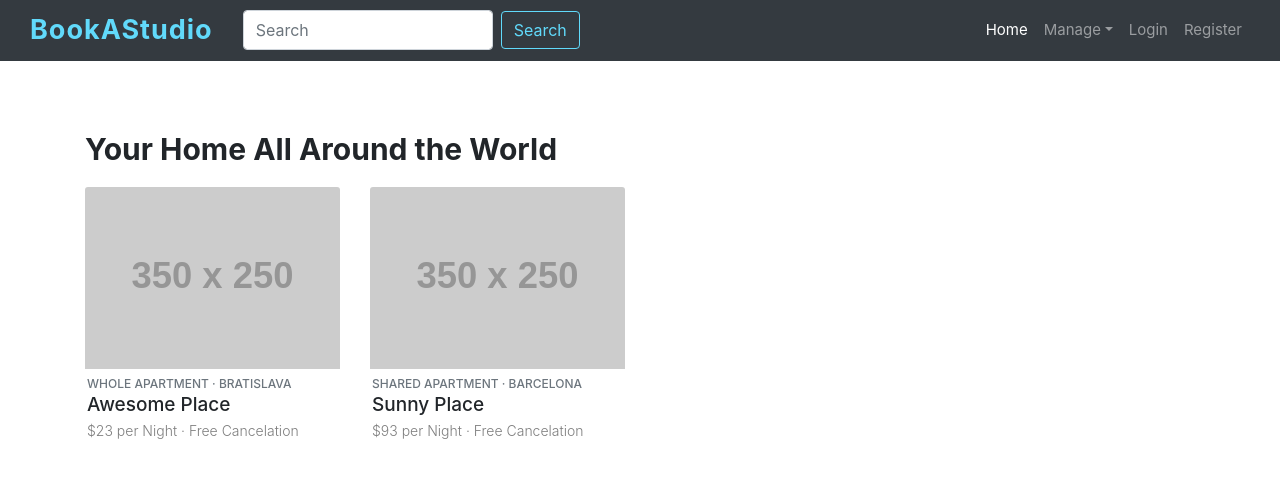
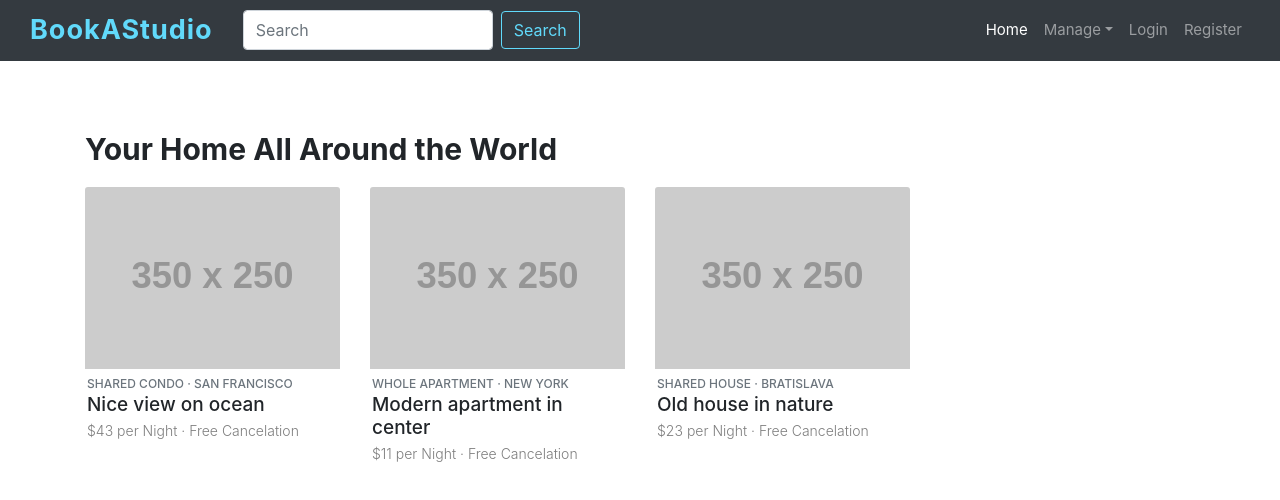
Before and after one commit to eminshamshoian/studio-booking, a React (Create React App) app: page / in a window 1280 px wide. Shown: the top 500 px of the page. Built offline with nearby package versions, Linux system fonts and the light colour scheme.

Commit message:
created rental card component & used it in rentalhome

```diff
--- /dev/null
+++ b/src/components/Rental/RentalCard.js
@@ -0,0 +1,25 @@
+import React from 'react';
+
+const RentalCard = ({ rental }) => {
+    return (
+        <div className='card bwm-card'>
+            <img
+                className='card-img-top'
+                src={rental.image}
+                alt={rental.title}
+            />
+            <div className='card-body'>
+                <h6 className='card-subtitle mb-0 text-muted'>
+                    {rental.shared ? 'Shared' : 'Whole'} {rental.category}{' '}
+                    &#183; {rental.city}
+                </h6>
+                <h5 className='card-title big-font'>{rental.title}</h5>
+                <p className='card-text'>
+                    ${rental.dailyPrice} per Night &#183; Free Cancelation
+                </p>
+            </div>
+        </div>
+    );
+};
+
+export default RentalCard;
--- a/src/pages/RentalHome.js
+++ b/src/pages/RentalHome.js
@@ -1,55 +1,69 @@
 import React from 'react';
+import RentalCard from '../components/Rental/RentalCard';
 
-const RentalHome = () => {
-    return (
-        <div className='card-list'>
-            <div className='container'>
-                <h1 className='page-title'>Your Home All Around the World</h1>
-                <div className='row'>
-                    <div className='col-md-3'>
-                        <div className='card bwm-card'>
-                            <img
-                                className='card-img-top'
-                                src='http://via.placeholder.com/350x250'
-                                alt='Card image cap'
-                            />
-                            <div className='card-body'>
-                                <h6 className='card-subtitle mb-0 text-muted'>
-                                    Whole Apartment &#183; Bratislava
-                                </h6>
-                                <h5 className='card-title big-font'>
-                                    Awesome Place
-                                </h5>
-                                <p className='card-text'>
-                                    $23 per Night &#183; Free Cancelation
-                                </p>
-                            </div>
-                        </div>
-                    </div>
-                    <div className='col-md-3'>
-                        <div className='card bwm-card'>
-                            <img
-                                className='card-img-top'
-                                src='http://via.placeholder.com/350x250'
-                                alt='Card image cap'
-                            />
-                            <div className='card-body'>
-                                <h6 className='card-subtitle mb-0 text-muted'>
-                                    Shared Apartment &#183; Barcelona
-                                </h6>
-                                <h5 className='card-title big-font'>
-                                    Sunny Place
-                                </h5>
-                                <p className='card-text'>
-                                    $93 per Night &#183; Free Cancelation
-                                </p>
-                            </div>
-                        </div>
-                    </div>
+class RentalHome extends React.Component {
+    constructor() {
+        super();
+        this.state = {
+            rentals: [
+                {
+                    _id: '1',
+                    title: 'Nice view on ocean',
+                    city: 'San Francisco',
+                    category: 'condo',
+                    image: 'http://via.placeholder.com/350x250',
+                    numOfRooms: 4,
+                    shared: true,
+                    description: 'Very nice apartment in center of the city.',
+                    dailyPrice: 43
+                },
+                {
+                    _id: '2',
+                    title: 'Modern apartment in center',
+                    city: 'New York',
+                    category: 'apartment',
+                    image: 'http://via.placeholder.com/350x250',
+                    numOfRooms: 1,
+                    shared: false,
+                    description: 'Very nice apartment in center of the city.',
+                    dailyPrice: 11
+                },
+                {
+                    _id: '3',
+                    title: 'Old house in nature',
+                    city: 'Bratislava',
+                    category: 'house',
+                    image: 'http://via.placeholder.com/350x250',
+                    numOfRooms: 5,
+                    shared: true,
+                    description: 'Very nice apartment in center of the city.',
+                    dailyPrice: 23
+                }
+            ]
+        };
+    }
+
+    renderRentals = rentals =>
+        rentals.map(rental => (
+            <div key={rental._id} className='col-md-3'>
+                <RentalCard rental={rental} />
+            </div>
+        ));
+
+    render() {
+        const { rentals } = this.state;
+
+        return (
+            <div className='card-list'>
+                <div className='container'>
+                    <h1 className='page-title'>
+                        Your Home All Around the World
+                    </h1>
+                    <div className='row'>{this.renderRentals(rentals)}</div>
                 </div>
             </div>
-        </div>
-    );
-};
+        );
+    }
+}
 
 export default RentalHome;
```
Also changed, not shown: resources/2_rentals_data.js (added, +32 -0 lines).
